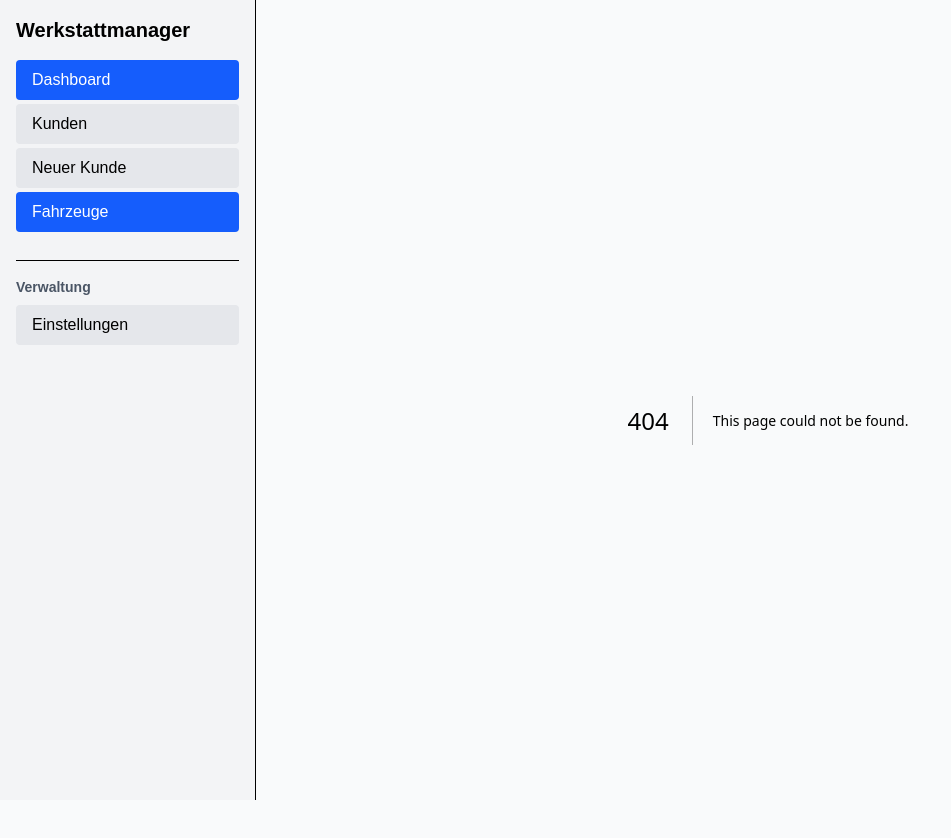
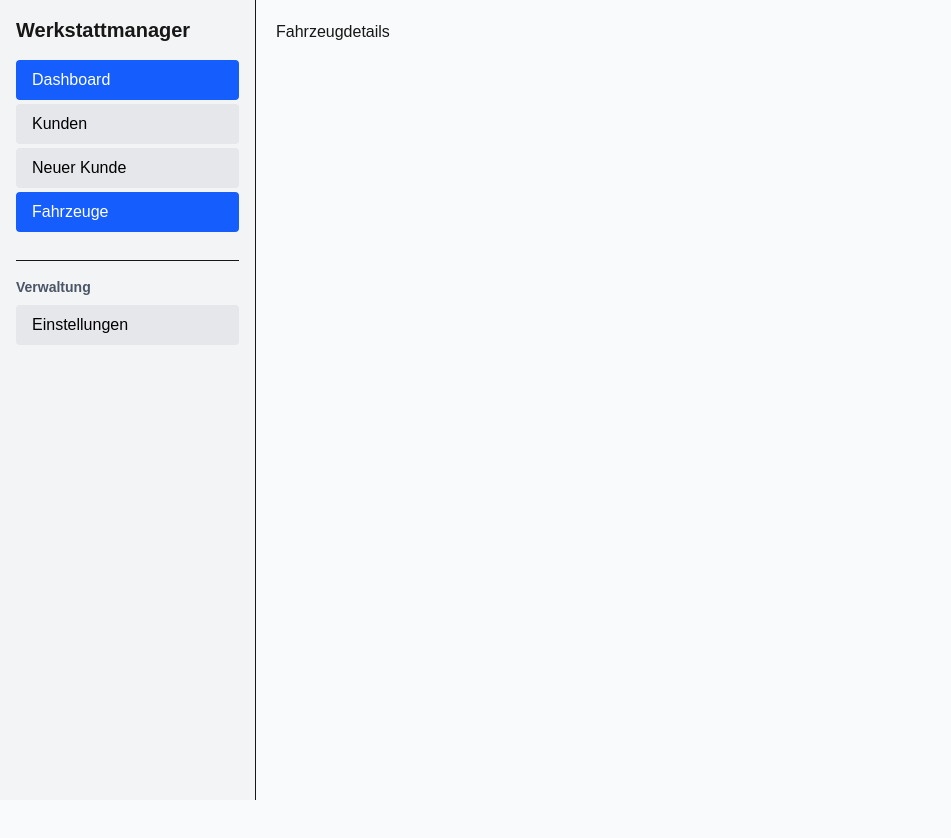
Before and after one commit to MarcoSchultz/werkstattmanager, a Next.js app: page /fahrzeuge/1 in a window 1280 px wide. Before the commit this address had no page. Shown: the whole page, without its empty margins (0-951 px from the left). After the commit the page ends 800 px from the top, so only its background shows below. Built offline with nearby package versions, Linux system fonts and the light colour scheme.

Commit message:
Backup: 2026-01-18 17:39:44

```diff
--- /dev/null
+++ b/app/fahrzeuge/[id]/page.tsx
@@ -0,0 +1,3 @@
+export default function FahrzeugDetail() {
+  return <div>Fahrzeugdetails</div>;
+}
--- /dev/null
+++ b/app/reparaturen/[id]/page.tsx
@@ -0,0 +1,3 @@
+export default function ReparaturDetail() {
+  return <div>Reparaturdetails</div>;
+}
```
